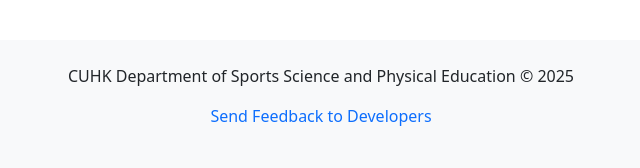
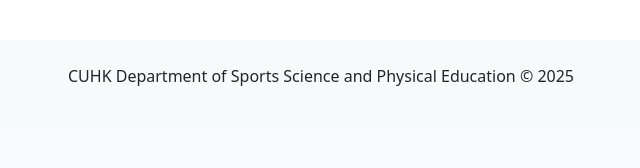
Before and after one commit to youwenshao/staffroom, a Flask app: page /create-lesson in a window 1280 px wide. Shown: the part 4240-4408 px from the top of the page, without its empty margins (319-959 px from the left). After the commit the page ends 4326 px from the top, so only its background shows below. Run offline with Flask 3, Linux system fonts and the light colour scheme.

Commit message:
Remove feedback link from footer in base.html for a cleaner design.

```diff
--- a/templates/base.html
+++ b/templates/base.html
@@ -43,11 +43,6 @@
     <!-- Footer -->
     <footer class="bg-light text-center p-4 mt-5">
         <p>CUHK Department of Sports Science and Physical Education © 2025</p>
-        <p>
-            <a href="#" data-bs-toggle="modal" data-bs-target="#feedbackModal" class="text-decoration-none">
-                Send Feedback to Developers
-            </a>
-        </p>
     </footer>
 
     <!-- Feedback Modal -->
```
